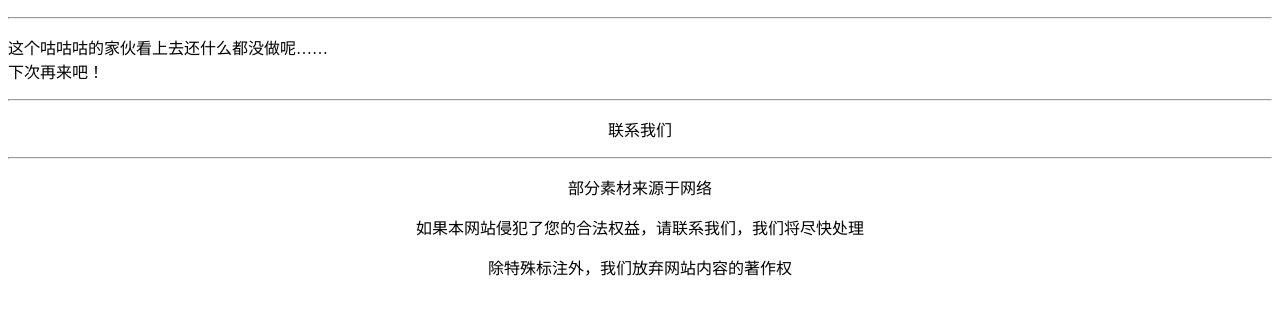
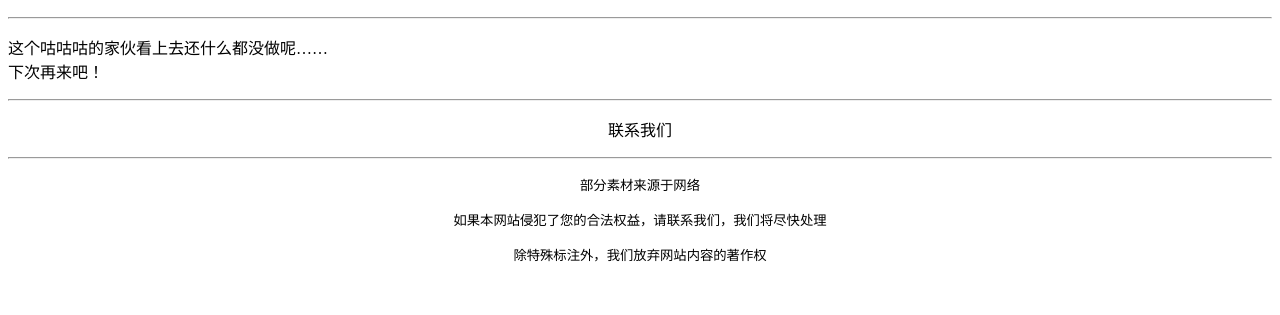
Before and after one commit to Tonycai12345/Tonycai12345.github.io, a plain HTML site: page index.html in a window 1280 px wide. Shown: the part 127-442 px from the top of the page. Drawn offline with Linux system fonts and the light colour scheme.

Commit message:
Update index.html

```diff
--- a/index.html
+++ b/index.html
@@ -12,8 +12,8 @@
 <hr/>
 <p align='center'><a herf='dba_aywdiw@163.com'>联系我们</a></p>
 <hr/>
-<p align='center'>部分素材来源于网络</p>
-<p align='center'>如果本网站侵犯了您的合法权益，请联系我们，我们将尽快处理</p>
-<p align='center'>除特殊标注外，我们放弃网站内容的著作权</p>
+<p align='center'><small>部分素材来源于网络</small></p>
+<p align='center'><small>如果本网站侵犯了您的合法权益，请联系我们，我们将尽快处理</small></p>
+<p align='center'><small>除特殊标注外，我们放弃网站内容的著作权</small></p>
 </body>
 </html>
```
